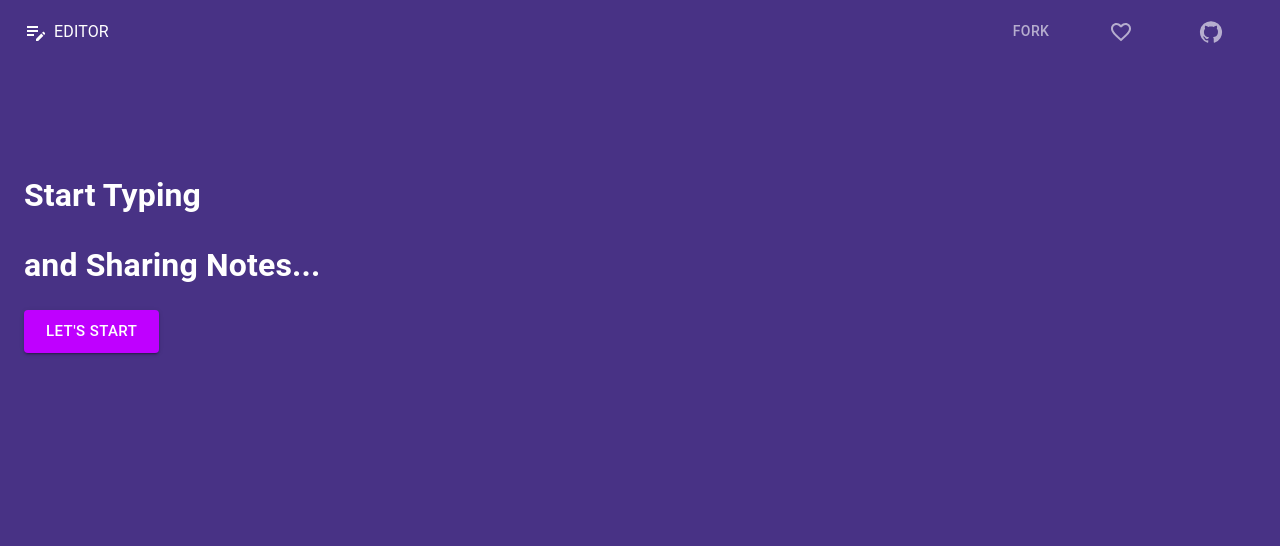
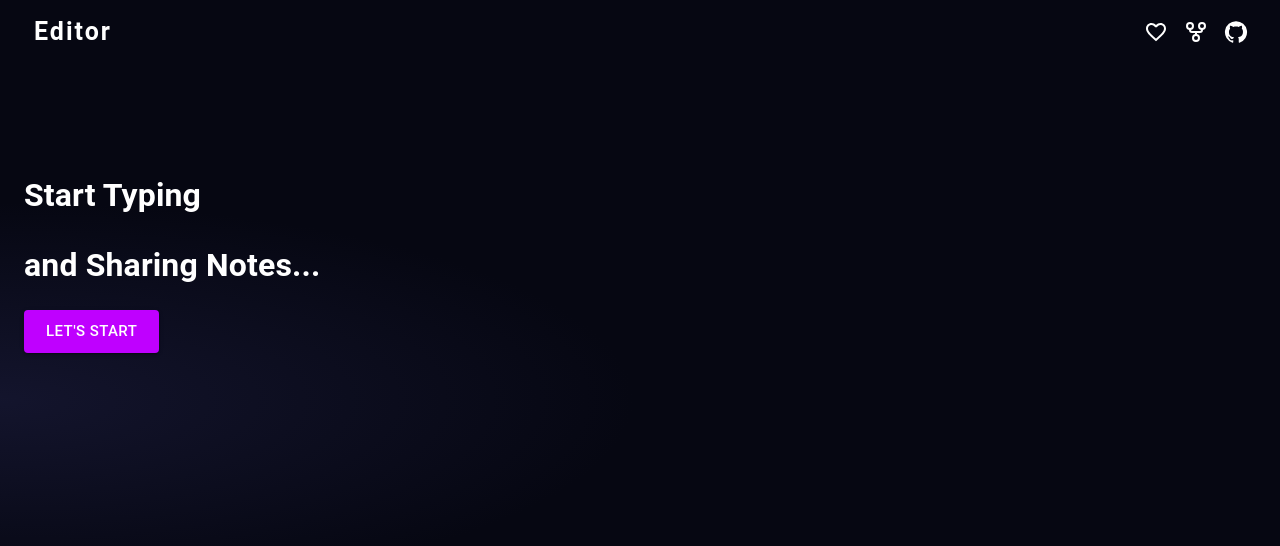
Before and after one commit to Sayli29/online-notepad, a React (Vite) app: page / in a window 1280 px wide. Shown: the top 546 px of the page. Built offline with nearby package versions, Linux system fonts and the light colour scheme.

Commit message:
feat: add navbar with animation

```diff
--- a/package.json
+++ b/package.json
@@ -14,6 +14,7 @@
     "@emotion/styled": "^11.11.0",
     "@mui/icons-material": "^5.14.0",
     "@mui/material": "^5.14.0",
+    "lucide-react": "^0.263.0",
     "react": "^18.2.0",
     "react-dom": "^18.2.0"
   },
--- a/src/components/layout/Navbar/Navbar.jsx
+++ b/src/components/layout/Navbar/Navbar.jsx
@@ -1,56 +1,96 @@
-import { useState } from "react";
+import { keyframes } from "@mui/system";
+import { useState, useEffect } from "react";
 import {
     AppBar,
     Toolbar,
     Typography,
-    Tabs,
-    Tab,
-    useMediaQuery,
-    useTheme,
+    Box,
+    IconButton,
 } from "@mui/material";
-import EditNoteIcon from '@mui/icons-material/EditNote';
-import GitHubIcon from '@mui/icons-material/GitHub';
-import FavoriteBorderIcon from '@mui/icons-material/FavoriteBorder';
-import ToggleCompo from "./ToggleCompo";
+import { GitFork } from 'lucide-react';
+import GitHubIcon from "@mui/icons-material/GitHub";
+import FavoriteBorderIcon from "@mui/icons-material/FavoriteBorder";
+import EditNoteIcon from "@mui/icons-material/EditNote";
+
+const moveFromTopAnimation = keyframes`
+  from {
+    opacity: 0;
+    transform: translateY(-20px);
+  }
+  to {
+    opacity: 1;
+    transform: translateY(0);
+  }
+`;
 
 const Navbar = () => {
-    const [value, setValue] = useState();
-    const theme = useTheme();
-    console.log(theme);
-    const isMatch = useMediaQuery(theme.breakpoints.down("md"));
-    console.log(isMatch);
+    const [isMobile, setIsMobile] = useState(false);
+
+    useEffect(() => {
+        setIsMobile(true); // Set isMobile to true when the component mounts to trigger the animation
+    }, []);
 
     return (
         <>
-            <AppBar sx={{
-                background: "#483285", boxShadow: "none" }} disableElevation>
+            <AppBar
+                position="fixed"
+                sx={{
+                    background: " #060712",
+                    boxShadow: "none",
+                    "& .icon": {
+                        opacity: isMobile ? 1 : 0,
+                        animation: `${moveFromTopAnimation} 0.5s ease-in-out`,
+                    },
+                }}
+            >
                 <Toolbar>
-                    <EditNoteIcon></EditNoteIcon>
-                    <Typography sx={{ marginLeft: '6px' }}>
-                        EDITOR
+                    <Typography
+                        sx={{
+                            marginLeft: "10px",
+                            fontWeight: "bold",
+                            letterSpacing: "2px",
+                            fontSize: "25px",
+                            opacity: isMobile ? 1 : 0,
+                            animation: `${moveFromTopAnimation} 0.5s ease-in-out`,
+                        }}
+                    >
+                        Editor
                     </Typography>
-                    {isMatch ? (
-                        <>
-                            <ToggleCompo />
-                        </>
-                    ) : (
-                        <>
-                            <Tabs sx={{ marginLeft: "auto" }}
-                                textColor="inherit"
-                                value={value}
-                                onChange={(e, value) => setValue(value)}
-                                indicatorColor="secondary">
-                                <Tab label="Fork"></Tab>
-                                <Tab label={<FavoriteBorderIcon/>}></Tab>
-                                <Tab label={<GitHubIcon/>}></Tab>
-                            </Tabs>
-                        </>
-                    )
-                    }
+                    <Box sx={{ flexGrow: "1" }} />
+                    <IconButton
+                        color="inherit"
+                        className={`icon`}
+                        sx={{
+                            opacity: isMobile ? 1 : 0,
+                            animation: `${moveFromTopAnimation} 0.5s ease-in-out`,
+                        }}
+                    >
+                        <FavoriteBorderIcon />
+                    </IconButton>
+                    <IconButton
+                        color="inherit"
+                        className={`icon`}
+                        sx={{
+                            opacity: isMobile ? 1 : 0,
+                            animation: `${moveFromTopAnimation} 0.5s ease-in-out`,
+                        }}>
+                        <GitFork></GitFork>
+                    </IconButton>
+                    <IconButton
+                        color="inherit"
+                        className={`icon`}
+                        sx={{
+                            opacity: isMobile ? 1 : 0,
+                            animation: `${moveFromTopAnimation} 0.5s ease-in-out`,
+                        }}
+                    >
+                        <GitHubIcon />
+                    </IconButton>
+
                 </Toolbar>
             </AppBar>
         </>
     );
-}
+};
 
 export default Navbar;
--- a/src/pages/Home/Home.jsx
+++ b/src/pages/Home/Home.jsx
@@ -2,8 +2,13 @@ import { Button, Container, CssBaseline } from "@mui/material";
 const Home = () => {
     return (
         <>
-
-            <Container maxWidth='2xl' sx={{color:'#ffffff', background: "#483285", height: '100vh',paddingTop: '150px' }}>
+            <Container
+            maxWidth='2xl'
+            sx={{ color: '#ffffff',
+                background: "radial-gradient(ellipse at left 400px, #1b1c3c -20% ,#060712 35%)",
+            // backgroundPosition: "left",
+            height: '100vh',
+            paddingTop: '150px' }}>
                 <div>
                     <span><h1>Start Typing</h1></span>
                     <span><h1>and Sharing Notes...</h1></span>
```
Also changed, not shown: 1 other file (tests, documents, lock files or other folders).
